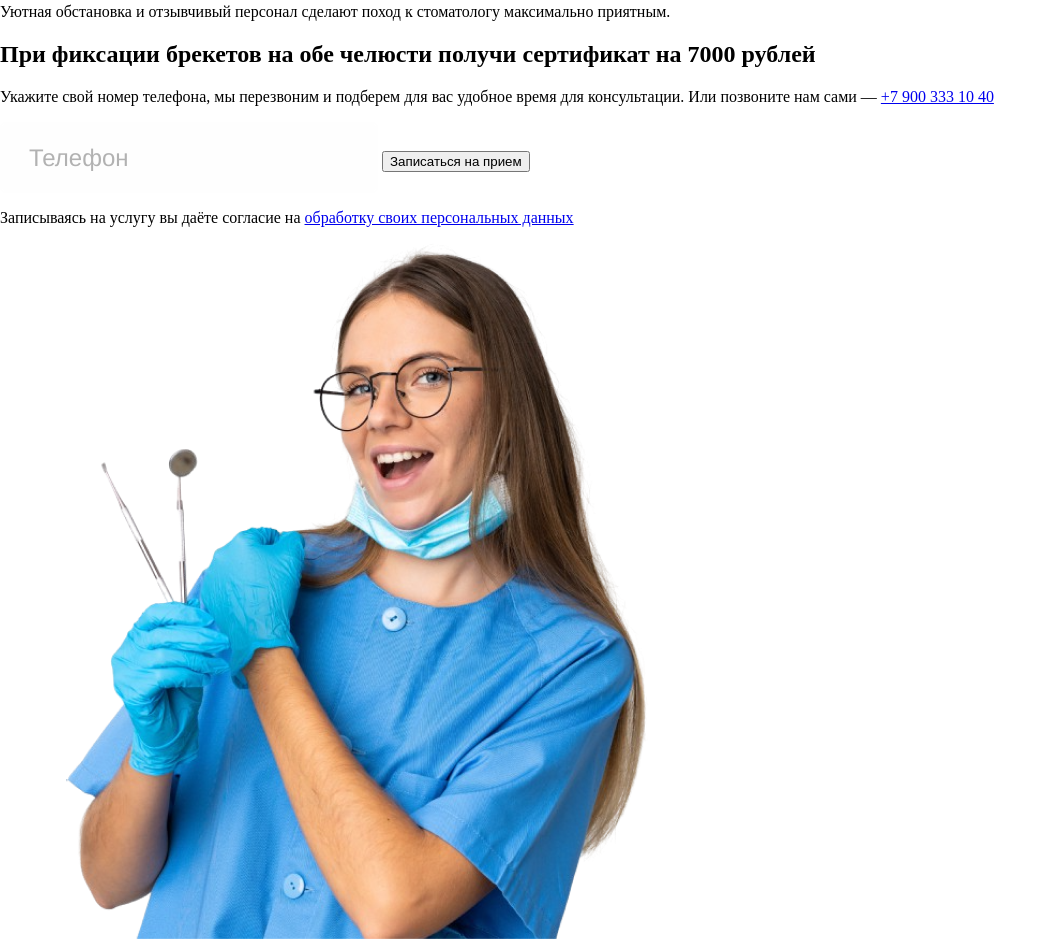
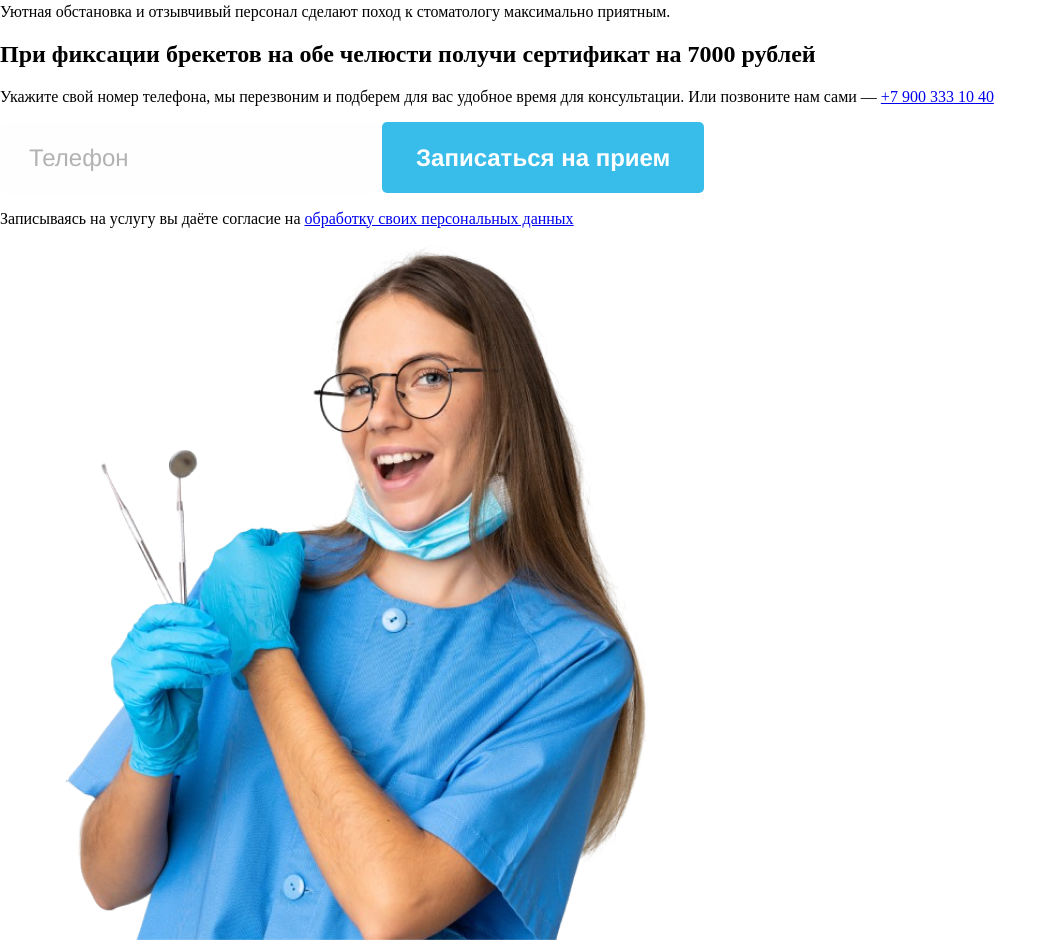
Before and after one commit to Evgenia0712/The_Dentistry, a plain HTML site: page index.html in a window 1280 px wide. Shown: the part 1739-2679 px from the top of the page, without its empty margins (0-1057 px from the left). Drawn offline with Linux system fonts and the light colour scheme.

Commit message:
feat: Cтилизует кнопку

```diff
--- a/style/_block_5_9.scss
+++ b/style/_block_5_9.scss
@@ -40,3 +40,22 @@
     border-radius: 5px;
     box-shadow: 0 0 5px 2px #ffb493;
 }
+
+.form__button {
+    cursor: pointer;
+
+    background: $color-accent;
+    color: #ffffff;
+    border: none;
+    border-radius: 5px;
+
+    height: 71px;
+
+    padding: 20px 34px;
+
+    font-family: $font-stack-2;
+    font-weight: bold;
+
+    font-size: 24px;
+    line-height: 130.49%;
+}
```
Also changed, not shown: style/style.css, 1 other file.
